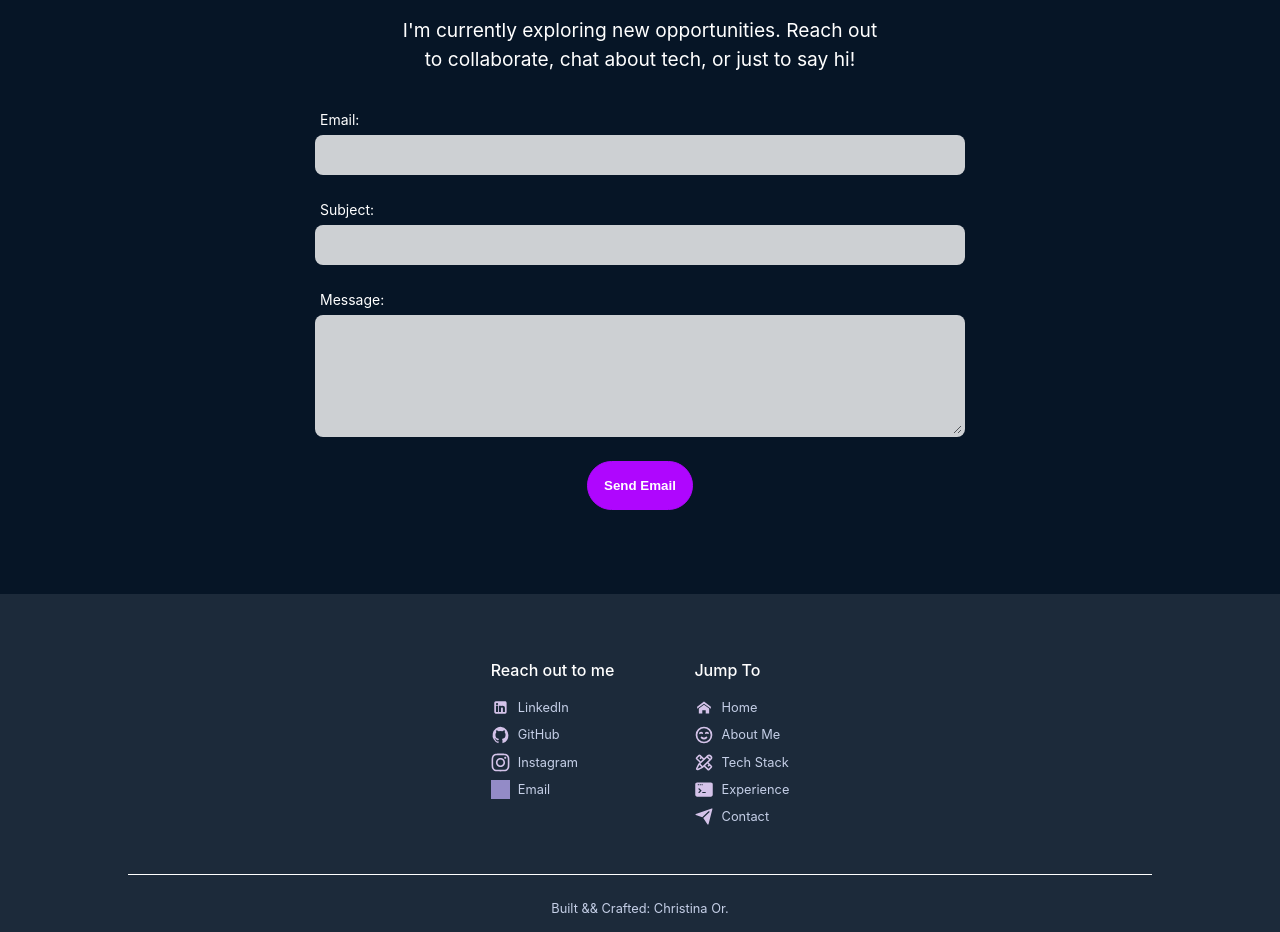
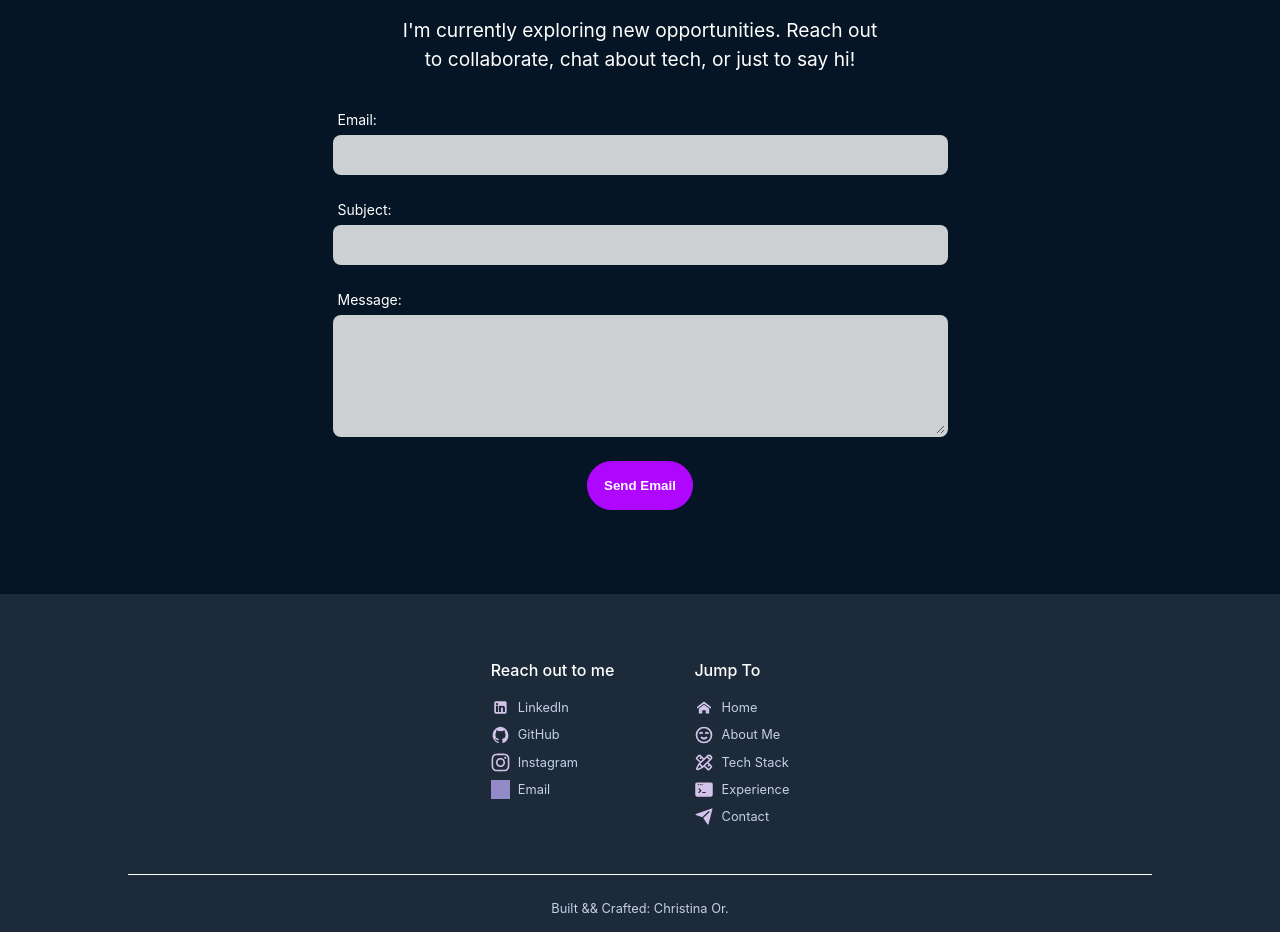
Before and after one commit to christinaor/christinaor.github.io, a React (Vite) app: page / in a window 1280 px wide. Shown: the part 3860-4792 px from the top of the page. Built offline with nearby package versions, Linux system fonts and the light colour scheme; grey boxes are pictures that could not be loaded.

Commit message:
Limit max width of email form

```diff
--- a/src/components/EmailForm/styles.module.scss
+++ b/src/components/EmailForm/styles.module.scss
@@ -83,6 +83,7 @@
 @media only screen and (min-width: $mobile-max) and (max-width: $desktop-min) {
   .emailForm input, .emailForm textarea {
     width: clamp(20rem, 50vw, 40rem);
+    max-width: 605px;
   }
 }
 
@@ -93,6 +94,7 @@
 
   .emailForm input, .emailForm textarea {
     width: clamp(20rem, 60vw, 40rem);
+    max-width: 605px;
   }
 }
 
```
